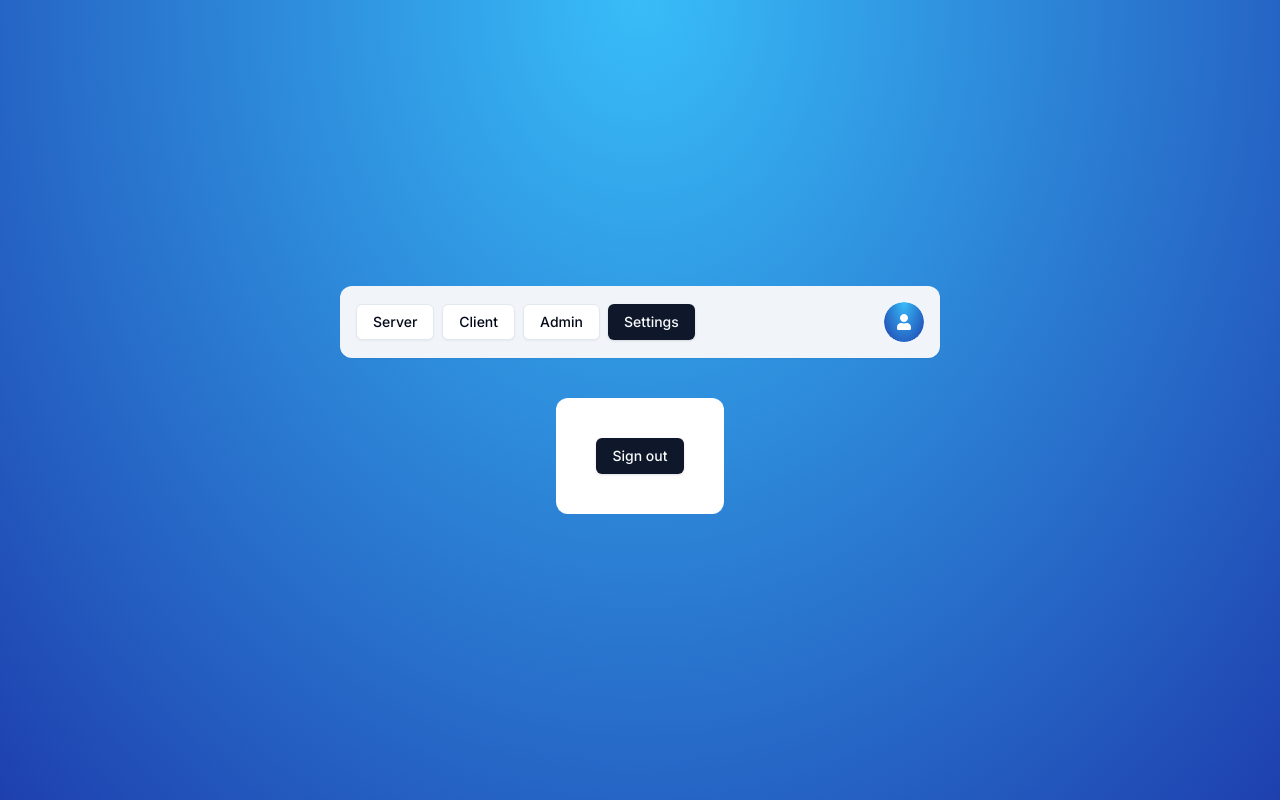
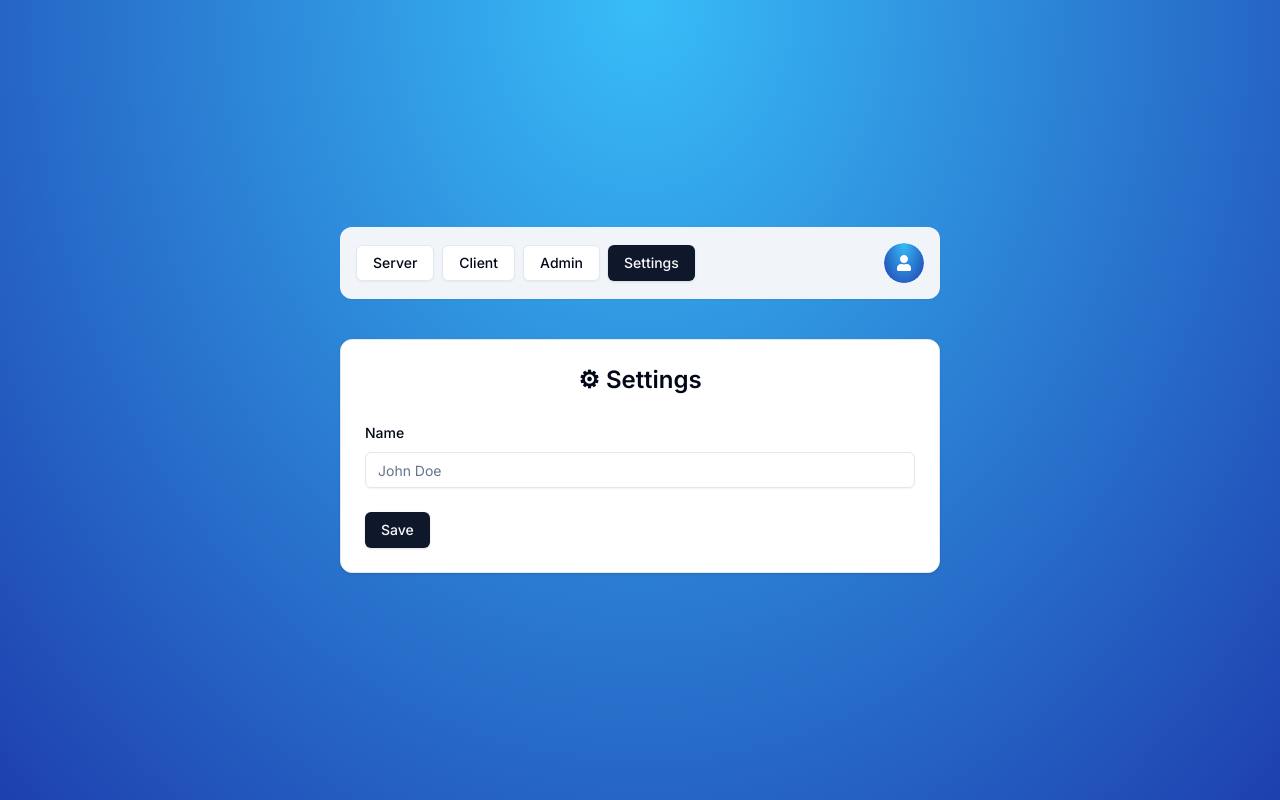
Before and after one commit to sanidhyy/next-auth, a Next.js app: page /settings in a window 1280 px wide. Built offline with nearby package versions, Linux system fonts and the light colour scheme; no server answers.

Commit message:
account settings page implemented

```diff
--- a/app/(protected)/settings/page.tsx
+++ b/app/(protected)/settings/page.tsx
@@ -1,16 +1,102 @@
 "use client";
 
-import { logout } from "@/actions/logout";
+import { zodResolver } from "@hookform/resolvers/zod";
+import { useState, useTransition } from "react";
+import { useSession } from "next-auth/react";
+import { useForm } from "react-hook-form";
+import * as z from "zod";
+
+import { settings } from "@/actions/settings";
 import { Button } from "@/components/ui/button";
+import { Card, CardHeader, CardContent } from "@/components/ui/card";
+import {
+  Form,
+  FormField,
+  FormControl,
+  FormItem,
+  FormLabel,
+  FormDescription,
+  FormMessage,
+} from "@/components/ui/form";
+import { FormError } from "@/components/form-error";
+import { FormSuccess } from "@/components/form-success";
+import { Input } from "@/components/ui/input";
 import { useCurrentUser } from "@/hooks/use-current-user";
+import { SettingsSchema } from "@/schemas";
 
 const SettingsPage = () => {
-  const session = useCurrentUser();
+  const user = useCurrentUser();
 
+  const [error, setError] = useState<string | undefined>("");
+  const [success, setSuccess] = useState<string | undefined>("");
+  const { update } = useSession();
+  const [isPending, startTransition] = useTransition();
+
+  const form = useForm<z.infer<typeof SettingsSchema>>({
+    resolver: zodResolver(SettingsSchema),
+    defaultValues: {
+      name: user?.name || undefined,
+    },
+  });
+
+  const onSubmit = (values: z.infer<typeof SettingsSchema>) => {
+    startTransition(() => {
+      settings(values)
+        .then((data) => {
+          if (data.error) setError(data.error);
+
+          if (data.success) {
+            update();
+            setSuccess(data.success);
+          }
+        })
+        .catch(() => setError("Something went wrong."));
+    });
+  };
   return (
-    <div className="bg-white p-10 rounded-xl">
-      <Button onClick={() => logout()}>Sign out</Button>
-    </div>
+    <Card className="w-[600px]">
+      <CardHeader>
+        <p className="text-2xl font-semibold text-center">⚙ Settings</p>
+      </CardHeader>
+
+      <CardContent>
+        <Form {...form}>
+          <form className="space-y-6" onSubmit={form.handleSubmit(onSubmit)}>
+            <div className="space-y-4">
+              <FormField
+                control={form.control}
+                name="name"
+                render={({ field }) => (
+                  <FormItem>
+                    <FormLabel>Name</FormLabel>
+
+                    <FormControl>
+                      <Input
+                        {...field}
+                        placeholder="John Doe"
+                        disabled={isPending}
+                        aria-disabled={isPending}
+                      />
+                    </FormControl>
+                  </FormItem>
+                )}
+              />
+            </div>
+
+            <FormError message={error} />
+            <FormSuccess message={success} />
+
+            <Button
+              type="submit"
+              disabled={isPending}
+              aria-disabled={isPending}
+            >
+              Save
+            </Button>
+          </form>
+        </Form>
+      </CardContent>
+    </Card>
   );
 };
 
--- /dev/null
+++ b/data/account.ts
@@ -0,0 +1,13 @@
+import { db } from "@/lib/db";
+
+export const getAccountByUserId = async (userId: string) => {
+  try {
+    const account = await db.account.findFirst({
+      where: { userId },
+    });
+
+    return account;
+  } catch {
+    return null;
+  }
+};
```
